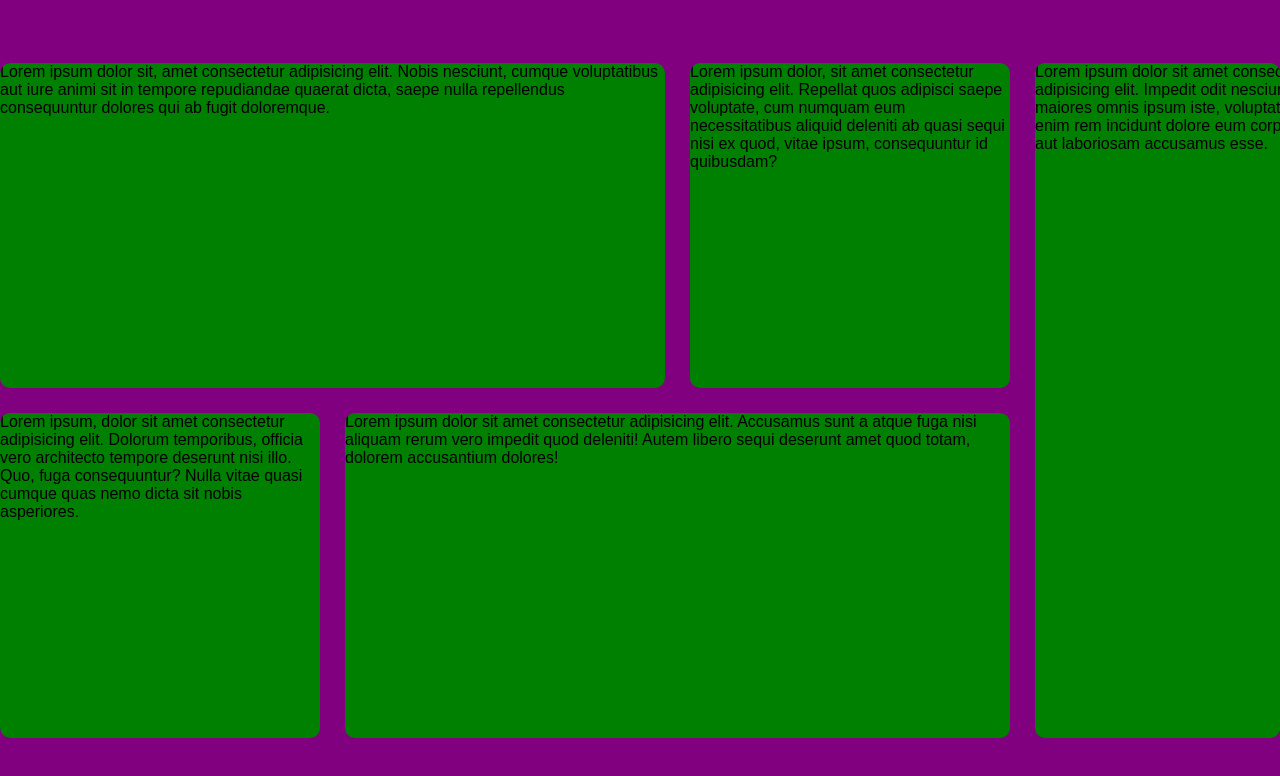
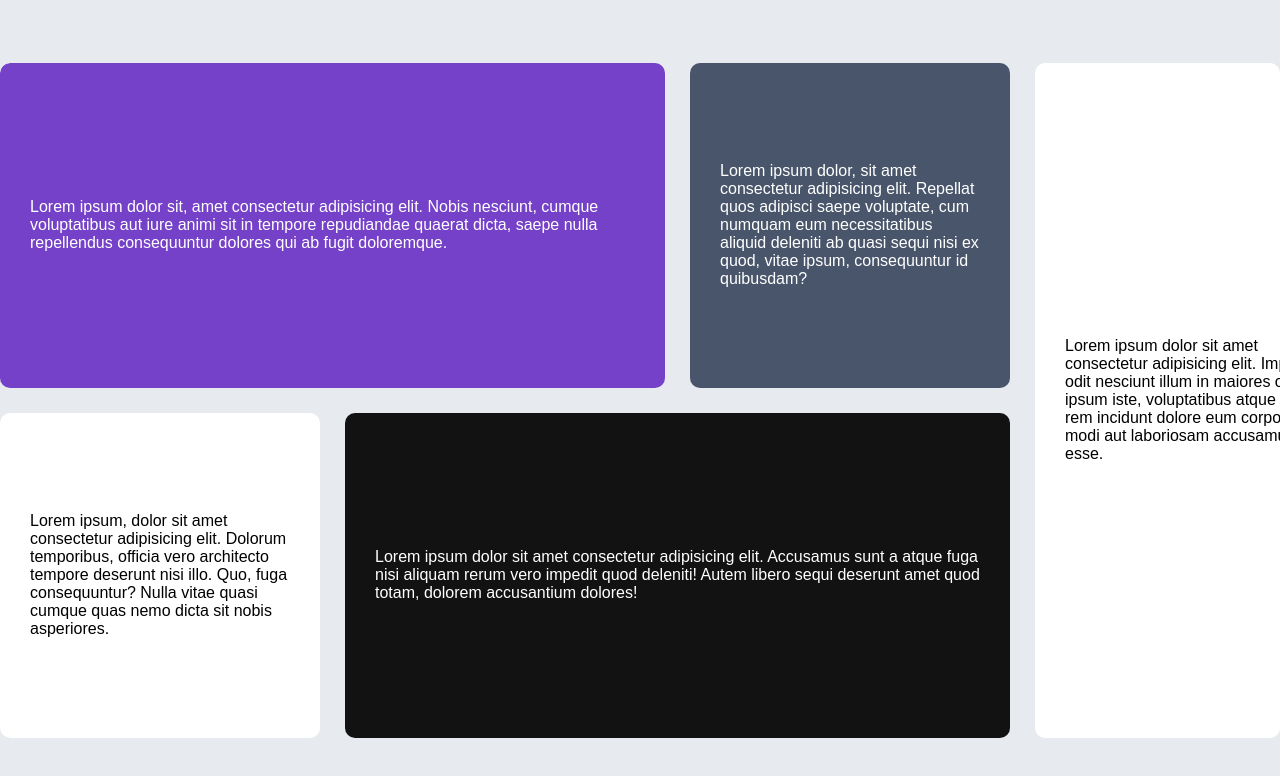
Before and after one commit to arben7560/testimonials-grid-section-main, a plain HTML site: page index.html in a window 1280 px wide. Drawn offline with Linux system fonts and the light colour scheme; a web font is replaced by a local one.

Commit message:
mise en place des items et des background

```diff
--- a/index.css
+++ b/index.css
@@ -33,7 +33,7 @@ body {
     align-items: center;
     min-height: 100vh;
     font-family: "Barlow Semi Condensed", sans-serif;
-    background-color: purple;
+    background-color: var(--grey-100);
 }
 
 
@@ -45,7 +45,7 @@ body {
     grid-template-columns: repeat(4, 20em);
     grid-auto-rows: 10px;
     gap: 25px;
-    border-radius: var(--radius)
+    border-radius: var(--radius);
 }
 
 
@@ -53,14 +53,11 @@ body {
 
 .grid>div:not(.item3) {
     grid-row: span 10;
-    border-radius: var(--radius);
-    background-color: green;
 }
 
 .item3 {
     grid-row: span 20;
     border-radius: var(--radius);
-    background-color: green;
 }
 
 .item1 {
@@ -74,16 +71,55 @@ body {
 }
 
 
+/* BASE ITEM */
+
+.grid>div {
+    display: flex;
+    flex-direction: column;
+    justify-content: space-around;
+    padding: 30px;
+    border-radius: var(--radius);
+}
+
+
 /* ALIGNEMENTS */
 
-
-/* BASE ITEM */
+.identity {
+    display: flex;
+}
 
 
 /* BACKGROUND */
 
+.item1 {
+    background-color: var(--purple-500);
+}
+
+.item2 {
+    background-color: var(--grey-500);
+}
+
+.item3,
+.item4 {
+    background-color: var(--white);
+}
+
+.item5 {
+    background-color: var(--black);
+}
+
 
 /* TYPOGRAPHY */
 
+.item1,
+.item2,
+.item5 {
+    color: var(--white);
+}
+
 
 /* IMAGES (desktop) */
+
+img {
+    padding-right: 20px;
+}
```
